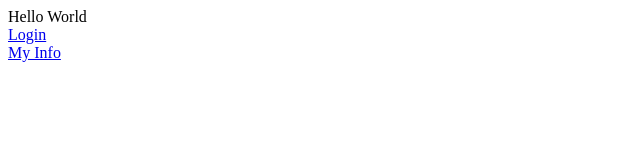
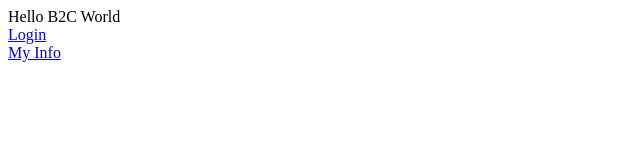
Before and after one commit to beachside-project/swa-api-inv, a Vue app: page / in a window 1280 px wide. Shown: the top 160 px of the page, without its empty margins (0-640 px from the left). Built offline with nearby package versions, Linux system fonts and the light colour scheme; the HTML template or start-up script is replaced by a standard one.

Commit message:
Update text

```diff
--- a/src/App.vue
+++ b/src/App.vue
@@ -1,6 +1,6 @@
 <template>
   <div>
-    Hello {{ value }}
+    Hello B2C {{ value }}
     <div>
       <a href="/.auth/login/b2c">Login</a>
     </div>
```
